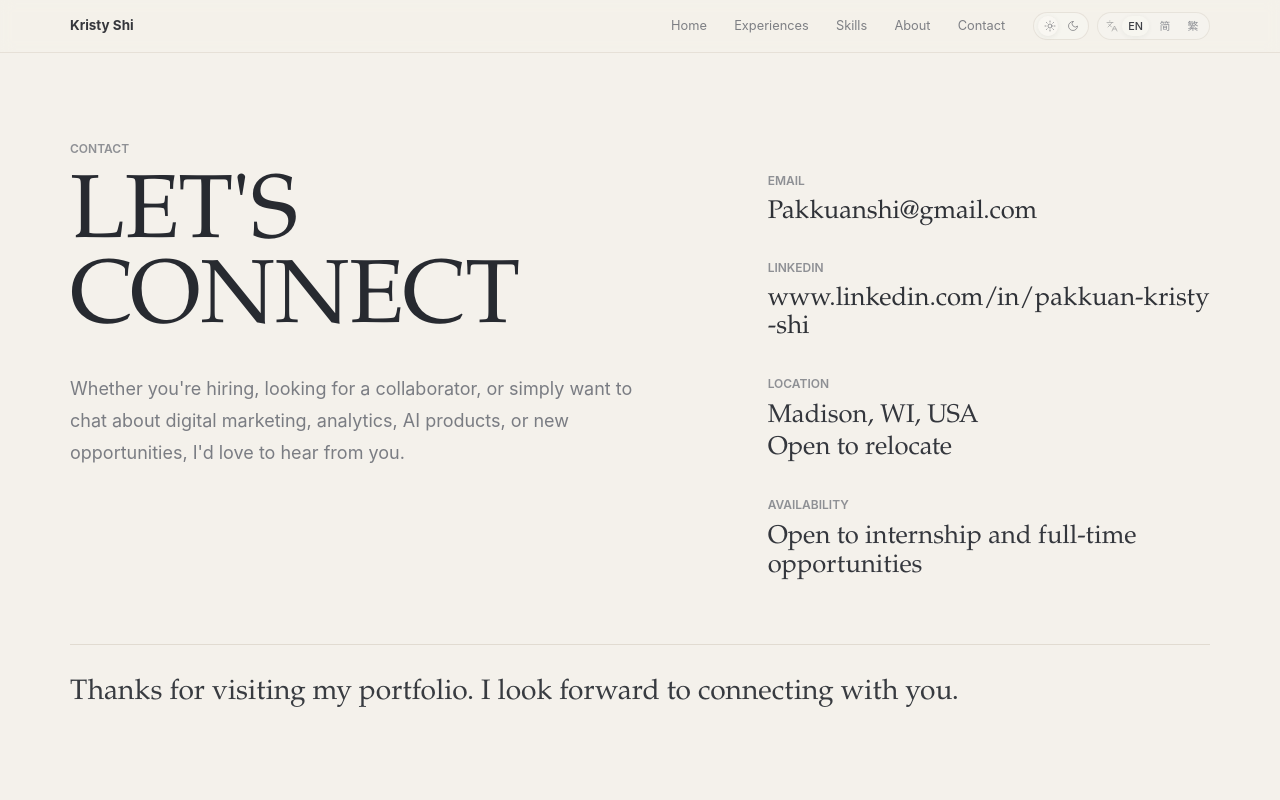
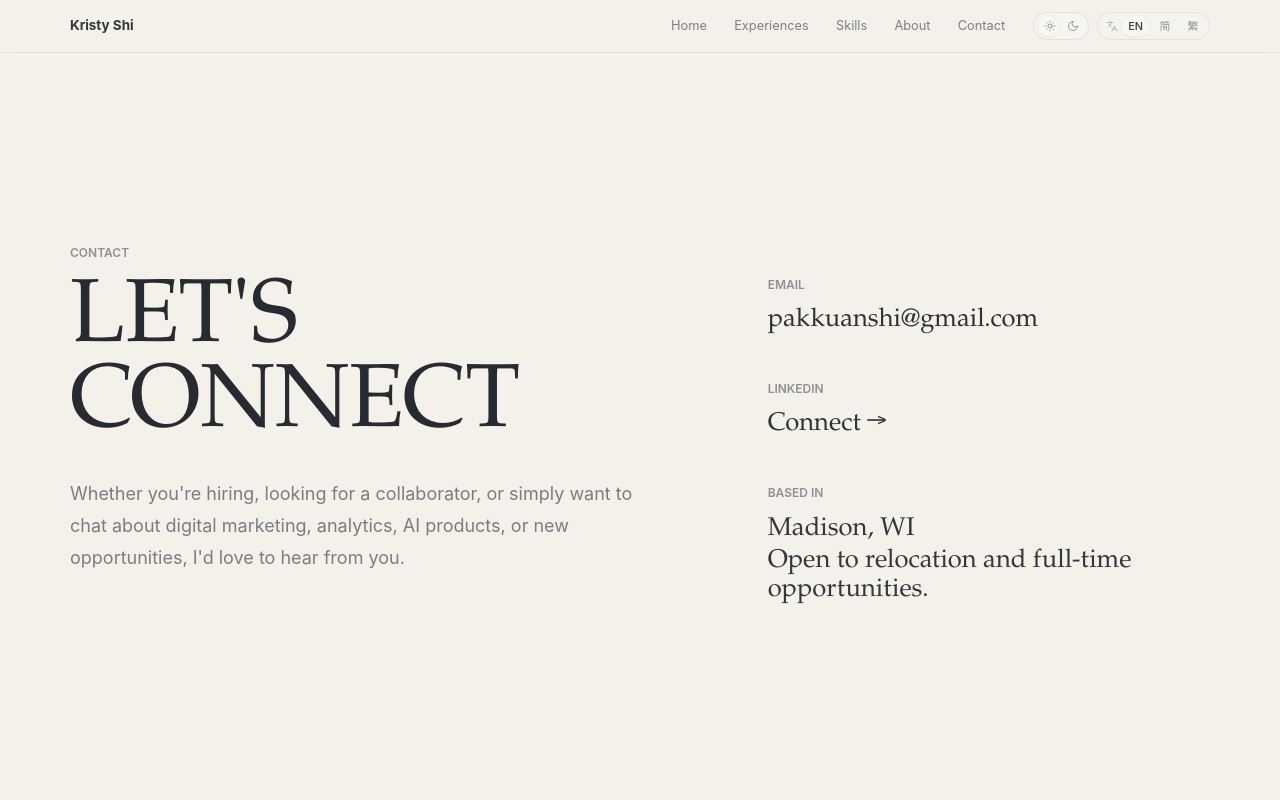
Before and after one commit to pakkuanshi/personal-portfolio, a Next.js app: page /contact in a window 1280 px wide. Shown: the top 800 px of the page. Built offline with nearby package versions, Linux system fonts and the light colour scheme.

Commit message:
Refine contact page layout

```diff
--- a/components/contact/contact-page-content.tsx
+++ b/components/contact/contact-page-content.tsx
@@ -20,7 +20,7 @@ function ContactValue({ item }: { item: ContactItem }) {
         rel={item.newTab ? "noopener noreferrer" : undefined}
         target={item.newTab ? "_blank" : undefined}
       >
-        <span className="break-all">{item.value}</span>
+        <span className="break-words">{item.value}</span>
       </Link>
     );
   }
@@ -48,8 +48,8 @@ export function ContactPageContent() {
 
   return (
     <section className="-mt-[7rem] min-h-screen bg-[hsl(38_30%_94%)] pt-[7rem] text-[hsl(220_18%_12%)] transition-colors duration-200 dark:bg-[hsl(30_14%_11%)] dark:text-[hsl(42_28%_90%)] lg:-mt-[3.25rem] lg:pt-[3.25rem]">
-      <div className="site-container grid min-h-[calc(100svh-3.25rem)] content-center gap-14 py-14 md:gap-16 md:py-20">
-        <div className="grid gap-12 lg:grid-cols-[minmax(0,1.36fr)_minmax(18rem,1fr)] lg:gap-16 xl:gap-24">
+      <div className="site-container grid min-h-[calc(100svh-3.25rem)] content-center py-14 md:py-20">
+        <div className="grid gap-14 lg:grid-cols-[minmax(0,1.36fr)_minmax(18rem,1fr)] lg:gap-16 xl:gap-24">
           <header className="max-w-4xl">
             <p className="text-xs font-semibold uppercase leading-none text-[hsl(220_9%_34%/0.62)] dark:text-[hsl(38_14%_68%/0.62)]">
               {copy.eyebrow}
@@ -62,9 +62,9 @@ export function ContactPageContent() {
             </p>
           </header>
 
-          <div className="grid content-start gap-9 lg:pt-8">
+          <div className="grid content-start gap-12 lg:pt-8">
             {copy.items.map((item) => (
-              <section className="grid gap-3" key={item.label}>
+              <section className="grid gap-4" key={item.label}>
                 <p className="text-xs font-semibold uppercase leading-none text-[hsl(220_9%_34%/0.62)] dark:text-[hsl(38_14%_68%/0.62)]">
                   {item.label}
                 </p>
@@ -73,10 +73,6 @@ export function ContactPageContent() {
             ))}
           </div>
         </div>
-
-        <p className="border-t border-[hsl(34_18%_68%/0.34)] pt-8 font-serif text-[clamp(1.35rem,2.2vw,2.05rem)] leading-[1.14] tracking-normal text-[hsl(220_18%_12%/0.86)] dark:border-[hsl(32_12%_30%/0.55)] dark:text-[hsl(42_28%_90%/0.86)]">
-          {copy.closing}
-        </p>
       </div>
     </section>
   );
--- a/config/site.ts
+++ b/config/site.ts
@@ -3,7 +3,7 @@ import type { SiteConfig } from "@/types/site";
 export const siteConfig: SiteConfig = {
   name: "Kristy Shi",
   role: "Marketing & Strategic Communication",
-  email: "Pakkuanshi@gmail.com",
+  email: "pakkuanshi@gmail.com",
   navigation: [
     { href: "/", key: "home" },
     {
--- a/content/contact.ts
+++ b/content/contact.ts
@@ -15,7 +15,6 @@ type ContactTextItem = {
 export type ContactItem = ContactLinkItem | ContactTextItem;
 
 type ContactContent = {
-  closing: string;
   description: string;
   eyebrow: string;
   items: ContactItem[];
@@ -30,27 +29,21 @@ export const contactContent: Record<Locale, ContactContent> = {
       "Whether you're hiring, looking for a collaborator, or simply want to chat about digital marketing, analytics, AI products, or new opportunities, I'd love to hear from you.",
     items: [
       {
-        href: "mailto:Pakkuanshi@gmail.com",
+        href: "mailto:pakkuanshi@gmail.com",
         label: "Email",
-        value: "Pakkuanshi@gmail.com",
+        value: "pakkuanshi@gmail.com",
       },
       {
         href: "https://www.linkedin.com/in/pakkuan-kristy-shi",
         label: "LinkedIn",
         newTab: true,
-        value: "www.linkedin.com/in/pakkuan-kristy-shi",
+        value: "Connect →",
       },
       {
-        label: "Location",
-        value: ["Madison, WI, USA", "Open to relocate"],
-      },
-      {
-        label: "Availability",
-        value: "Open to internship and full-time opportunities",
+        label: "Based in",
+        value: ["Madison, WI", "Open to relocation and full-time opportunities."],
       },
     ],
-    closing:
-      "Thanks for visiting my portfolio. I look forward to connecting with you.",
   },
   "zh-CN": {
     eyebrow: "CONTACT",
@@ -59,26 +52,21 @@ export const contactContent: Record<Locale, ContactContent> = {
       "如果你正在招聘、寻找合作者，或想聊聊数字营销、数据分析、AI 产品与新的机会，欢迎联系我。",
     items: [
       {
-        href: "mailto:Pakkuanshi@gmail.com",
-        label: "EMAIL",
-        value: "Pakkuanshi@gmail.com",
+        href: "mailto:pakkuanshi@gmail.com",
+        label: "Email",
+        value: "pakkuanshi@gmail.com",
       },
       {
         href: "https://www.linkedin.com/in/pakkuan-kristy-shi",
         label: "LinkedIn",
         newTab: true,
-        value: "www.linkedin.com/in/pakkuan-kristy-shi",
+        value: "Connect →",
       },
       {
-        label: "Location",
-        value: ["Madison, WI, USA", "Open to relocate"],
-      },
-      {
-        label: "Availability",
-        value: "Open to internship and full-time opportunities",
+        label: "Based in",
+        value: ["Madison, WI", "Open to relocation and full-time opportunities."],
       },
     ],
-    closing: "感谢你浏览我的作品集，期待与你建立联系。",
   },
   "zh-TW": {
     eyebrow: "CONTACT",
@@ -87,25 +75,20 @@ export const contactContent: Record<Locale, ContactContent> = {
       "如果你正在招聘、尋找合作者，或想聊聊數位行銷、數據分析、AI 產品與新的機會，歡迎聯絡我。",
     items: [
       {
-        href: "mailto:Pakkuanshi@gmail.com",
-        label: "EMAIL",
-        value: "Pakkuanshi@gmail.com",
+        href: "mailto:pakkuanshi@gmail.com",
+        label: "Email",
+        value: "pakkuanshi@gmail.com",
       },
       {
         href: "https://www.linkedin.com/in/pakkuan-kristy-shi",
         label: "LinkedIn",
         newTab: true,
-        value: "www.linkedin.com/in/pakkuan-kristy-shi",
+        value: "Connect →",
       },
       {
-        label: "Location",
-        value: ["Madison, WI, USA", "Open to relocate"],
-      },
-      {
-        label: "Availability",
-        value: "Open to internship and full-time opportunities",
+        label: "Based in",
+        value: ["Madison, WI", "Open to relocation and full-time opportunities."],
       },
     ],
-    closing: "感謝你瀏覽我的作品集，期待與你建立聯繫。",
   },
 };
```
